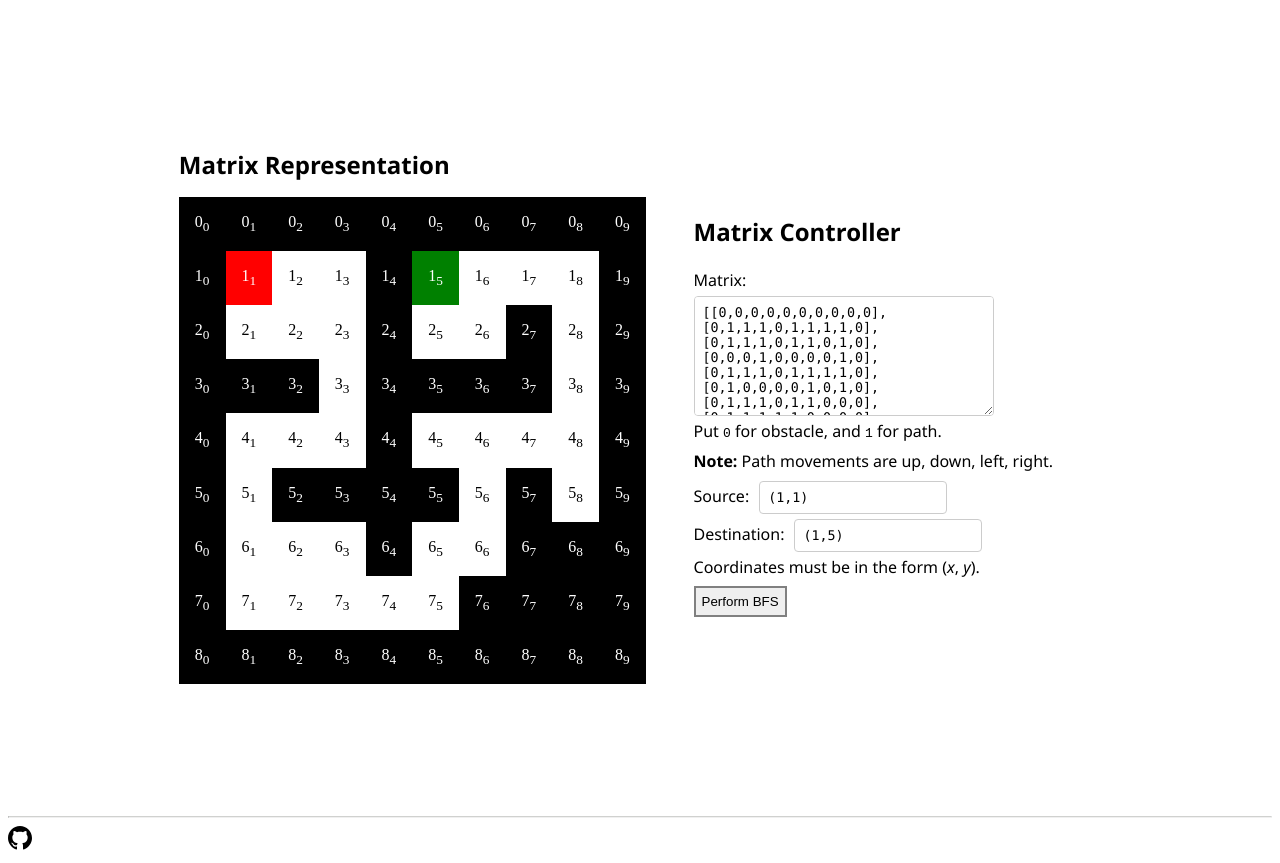
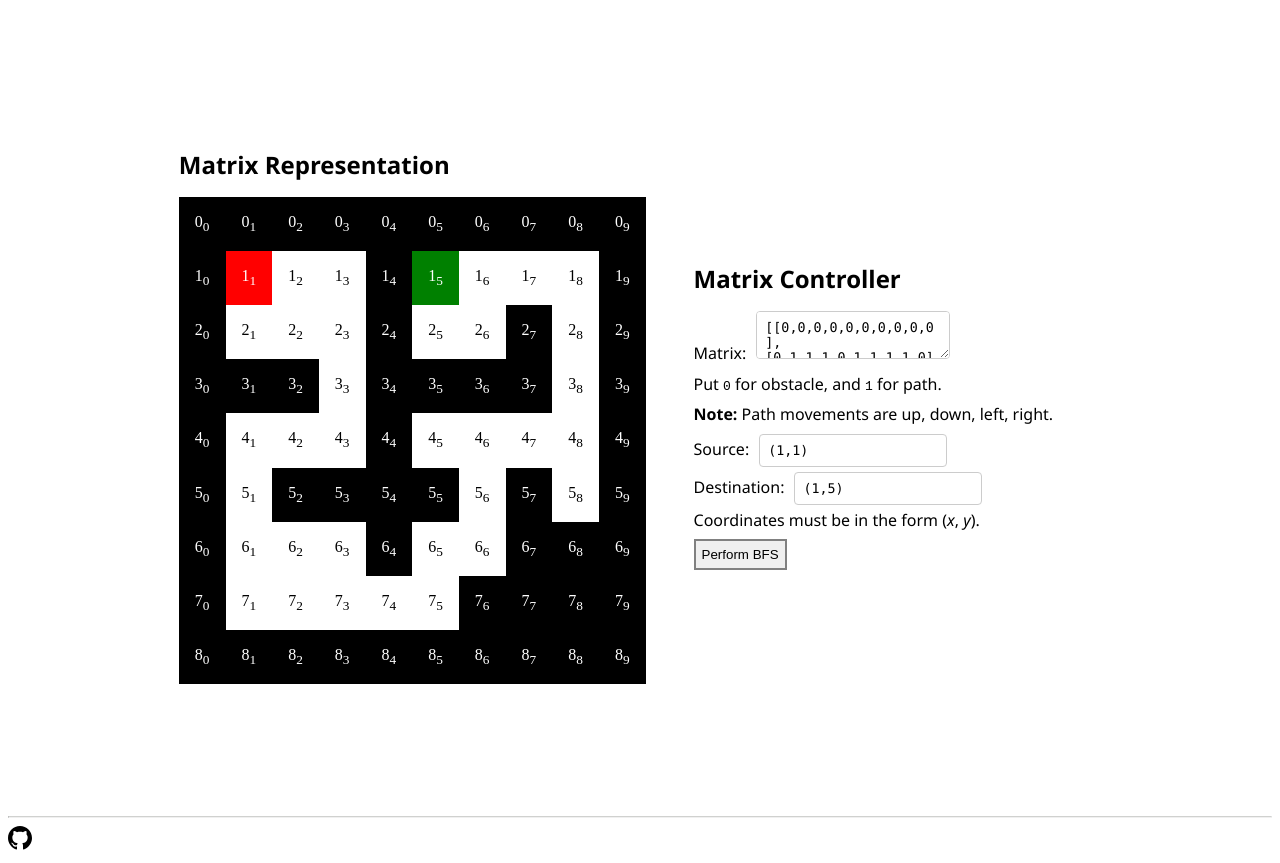
Before and after one commit to FilterAsync/path-finding-visualizer, a React (Create React App) app: page / in a window 1280 px wide. Built offline with nearby package versions, Linux system fonts and the light colour scheme; the HTML template or start-up script is replaced by a standard one.

Commit message:
Fix accessiblity

```diff
--- a/src/components/Controller.jsx
+++ b/src/components/Controller.jsx
@@ -8,7 +8,6 @@ export function Controller(
 	return (props) => (
 		<form onSubmit={onSubmit} {...props}>
 			<InputField
-				aria-label="Matrix"
 				name="matrix"
 				label="Matrix:"
 				textarea={true}
@@ -23,7 +22,6 @@ export function Controller(
 				</p>
 			</InputField>
 			<InputField
-				aria-label="Source"
 				name="source"
 				label="Source:"
 				type="text"
@@ -33,7 +31,6 @@ export function Controller(
 			<div>
 				<label htmlFor="destination">Destination:</label>
 				<input
-					aria-label="Destination"
 					type="text"
 					name="destination"
 					defaultValue={arrToCoordStr(dest)}
--- a/src/components/InputField.jsx
+++ b/src/components/InputField.jsx
@@ -2,7 +2,7 @@ function InputField({ label, textarea, name, children, ...props }) {
 	return (
 		<div className="input-field">
 			<label htmlFor={name}>{label}</label>
-			{textarea ? <textarea name={name} {...props} /> : <input name={name} {...props} />}
+			{textarea ? <textarea id={name} {...props} /> : <input id={name} {...props} />}
 			{children}
 		</div>
 	);
```
